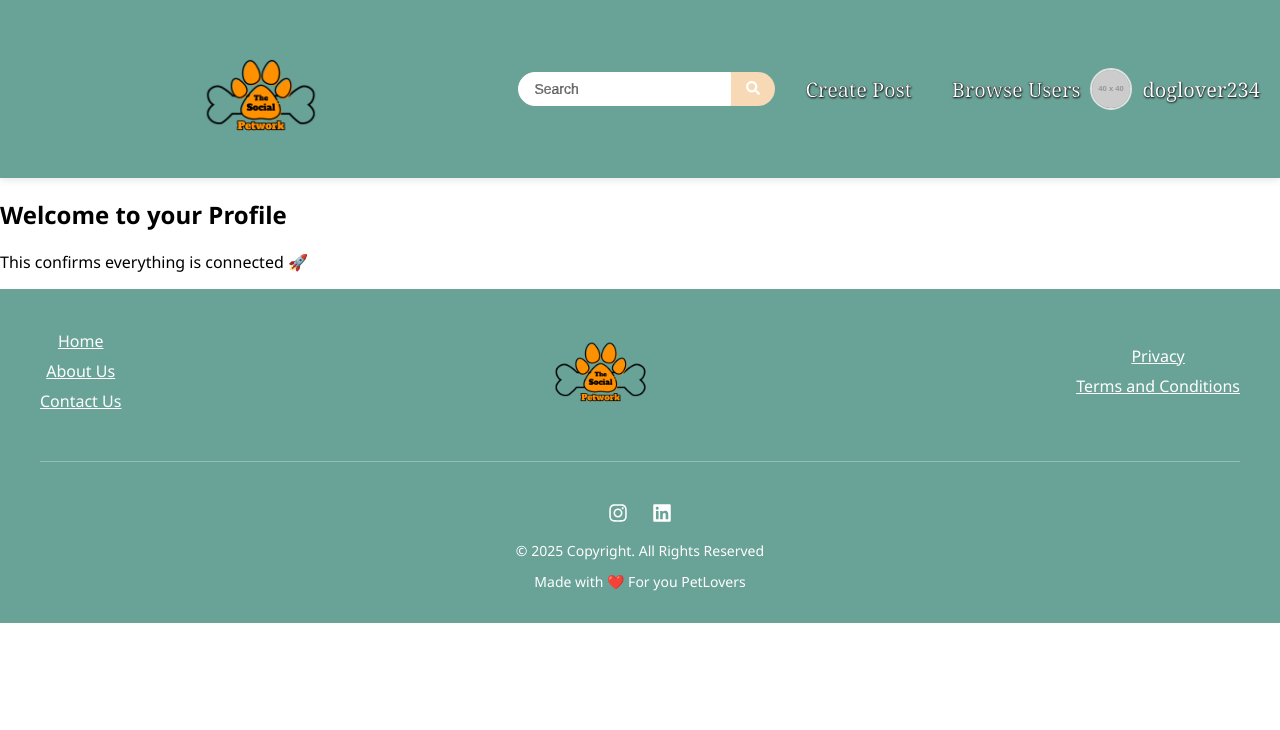
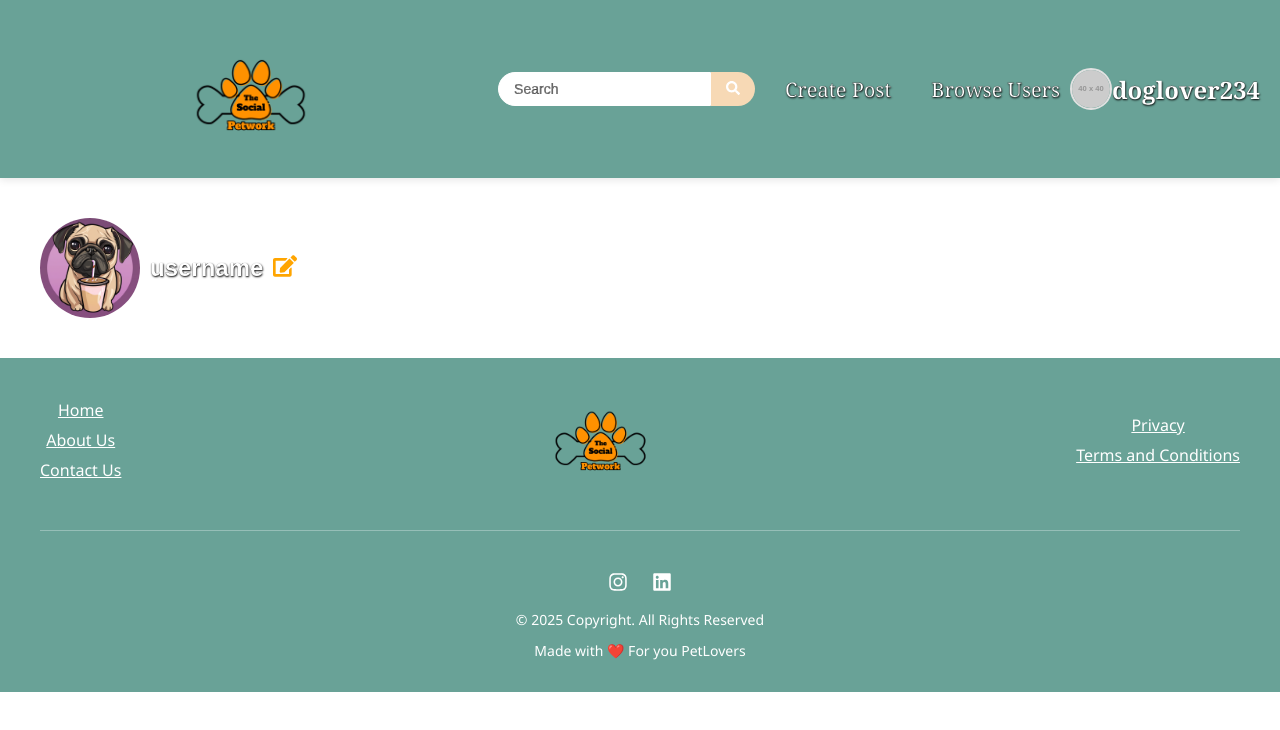
Before and after one commit to Ang3la33/the-social-petwork-s4-final-frontend, a React (Create React App) app in the folder social-petwork/: page /profile in a window 1280 px wide. Shown: the top 730 px of the page. Built offline with nearby package versions, Linux system fonts and the light colour scheme.

Commit message:
Profile changes

```diff
--- a/social-petwork/src/App.css
+++ b/social-petwork/src/App.css
@@ -408,3 +408,95 @@ body, html, #root {
     margin: 10px 0;
   }
 }
+
+/* Profile Page */
+.profile-page {
+  max-width: 1200px;
+  margin: 0 auto;
+  padding: 20px;
+  font-family: Arial, sans-serif;
+}
+
+/* Header Layout */
+.profile-header {
+  margin: 20px 0;
+}
+
+/* Left side layout with avatar and user info in a row */
+.profile-left {
+  display: flex;
+  align-items: center;
+  gap: 10px;
+}
+
+/* Avatar styling */
+.avatar {
+  width: 100px;
+  height: 100px;
+  border-radius: 50%;
+  object-fit: cover;
+}
+
+/* Grouping username and edit icon */
+.user-info {
+  display: flex;
+  align-items: center;
+  gap: 10px;
+}
+
+/* Username styling */
+.username {
+  font-size: 24px;
+  font-weight: bold;
+  margin: 0; /* Reset margin if needed */
+}
+
+/* Edit icon link styling */
+.edit-icon-link {
+  text-decoration: none;
+}
+
+/* Edit icon styling */
+.edit-icon {
+  color: orange;
+  font-size: 24px;
+  transition: color 0.3s ease;
+}
+
+.edit-icon:hover {
+  color: darkorange;
+}
+
+/* Additional styles that you might already have */
+/* Right side, posts-section, etc. can remain unchanged or be added later */
+.profile-right {
+  display: flex;
+  align-items: center;
+}
+
+.profile-stats {
+  display: flex;
+  gap: 20px;
+}
+
+.stat {
+  display: flex;
+  flex-direction: column;
+  align-items: center;
+}
+
+.number {
+  font-size: 20px;
+  font-weight: bold;
+}
+
+.caption {
+  font-size: 14px;
+  color: #555;
+}
+
+/* Posts section styling */
+.posts-section {
+  border-top: 1px solid #e1e1e1;
+  padding-top: 20px;
+}
--- a/social-petwork/src/Pages/Profile.jsx
+++ b/social-petwork/src/Pages/Profile.jsx
@@ -1,10 +1,22 @@
-import React from 'react';
+import React from "react";
+import { FaEdit } from "react-icons/fa";
+import { Link } from "react-router-dom";
+import filler from "../Assets/Images/filler.png";
 
 function Profile() {
   return (
     <div className="profile-page">
-      <h2>Welcome to your Profile</h2>
-      <p>This confirms everything is connected 🚀</p>
+      <div className="profile-header">
+        <div className="profile-left">
+          <img src={filler} alt="Avatar" className="avatar" />
+          <div className="user-info">
+            <h3 className="username">username</h3>
+            <Link to="/edit-profile" className="edit-icon-link">
+              <FaEdit className="edit-icon" />
+            </Link>
+          </div>
+        </div>
+      </div>
     </div>
   );
 }
```
Also changed, not shown: social-petwork/src/Assets/Images/filler.png (added).
